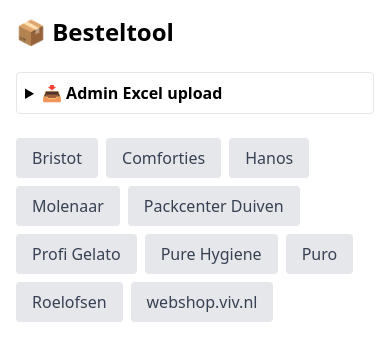
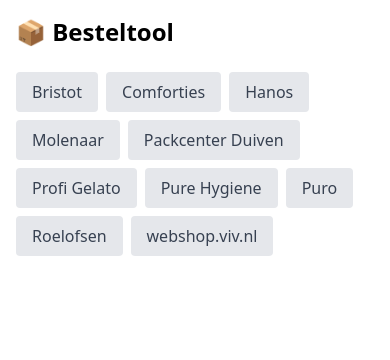
Before and after one commit to vincenzonijmegen/besteltool, a React (Vite) app: page / in a window 390 px wide. Shown: the top 360 px of the page. Built offline with nearby package versions, Linux system fonts and the light colour scheme.

Commit message:
Update App.jsx

```diff
--- a/src/App.jsx
+++ b/src/App.jsx
@@ -65,7 +65,7 @@
     <div className="p-4 space-y-6 max-w-md mx-auto">
       <h1 className="text-2xl font-bold">📦 Besteltool</h1>
 
-      <details className="border rounded p-2">
+      <details className="hidden sm:block border rounded p-2">
         <summary className="font-semibold cursor-pointer">📥 Admin Excel upload</summary>
         <div className="mt-2 space-y-2">
           <input type="file" accept=".xlsx" onChange={handleAdminUpload} />
```
